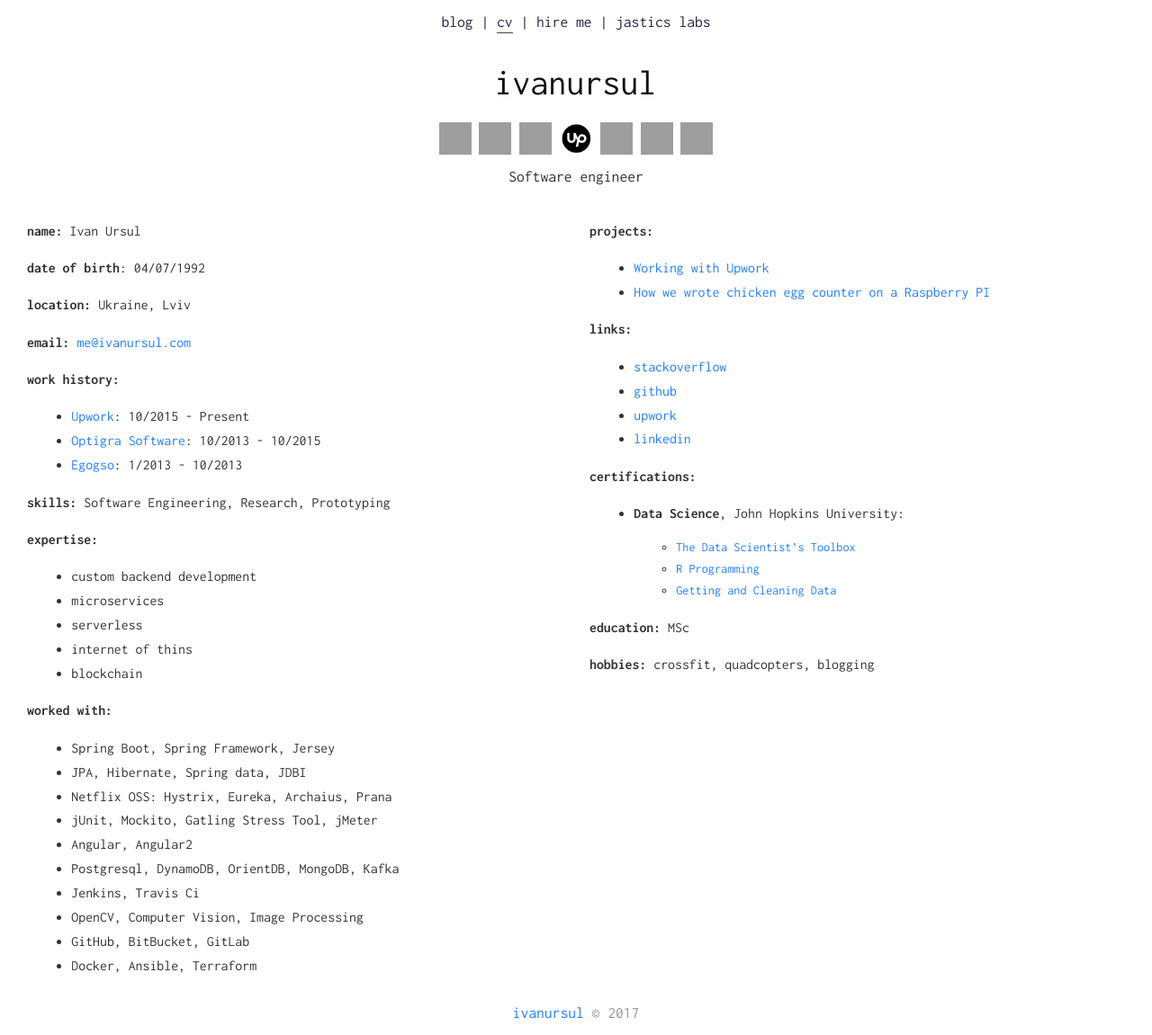
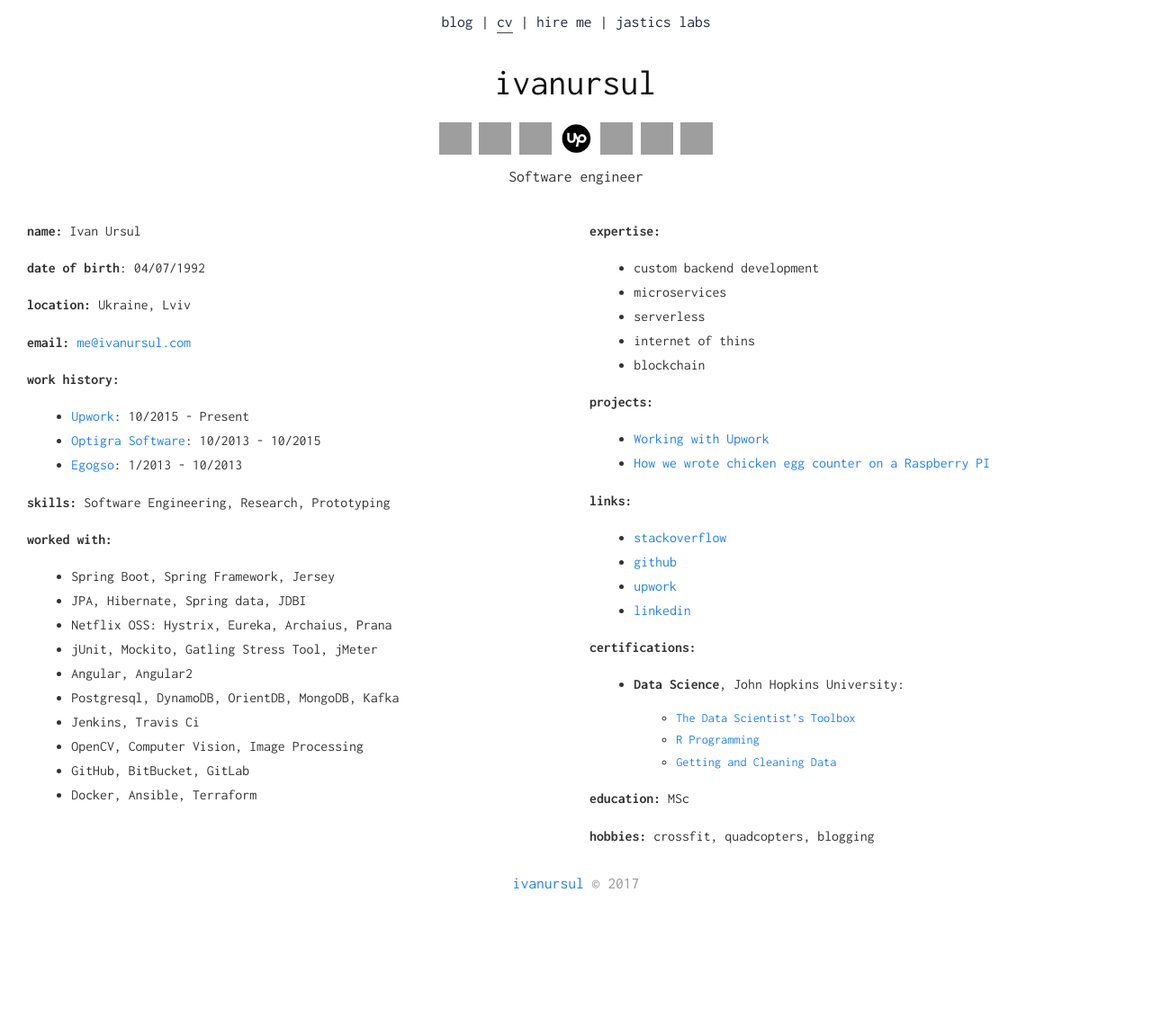
Before and after one commit to ivanursul/ivanursul, a Jekyll site: the page built from cv.html, in a window 1280 px wide. Shown: the whole page at 90% size. Built offline with Jekyll 4.4.1, drawn with Linux system fonts in a browser that asks for light colours; after the commit the page ends 1007 px from its top, so only the background shows below that; some of the changed lines change nothing that is shown; grey boxes are pictures that could not be loaded.

```diff
--- a/cv.html
+++ b/cv.html
@@ -25,16 +25,6 @@
 
         <p><strong>skills:</strong> Software Engineering, Research, Prototyping</p>
 
-        <p><strong>expertise:</strong></p>
-
-        <ul>
-          <li>custom backend development</li>
-          <li>microservices</li>
-          <li>serverless</li>
-          <li>internet of thins</li>
-          <li>blockchain</li>
-        </ul>
-
         <p><strong>worked with:</strong> </p>
 
         <ul>
@@ -54,6 +44,16 @@
     </div>
 
     <div class="col-md-6">
+
+        <p><strong>expertise:</strong></p>
+
+        <ul>
+          <li>custom backend development</li>
+          <li>microservices</li>
+          <li>serverless</li>
+          <li>internet of thins</li>
+          <li>blockchain</li>
+        </ul>
 
         <p><strong>projects:</strong> </p>
 
```
